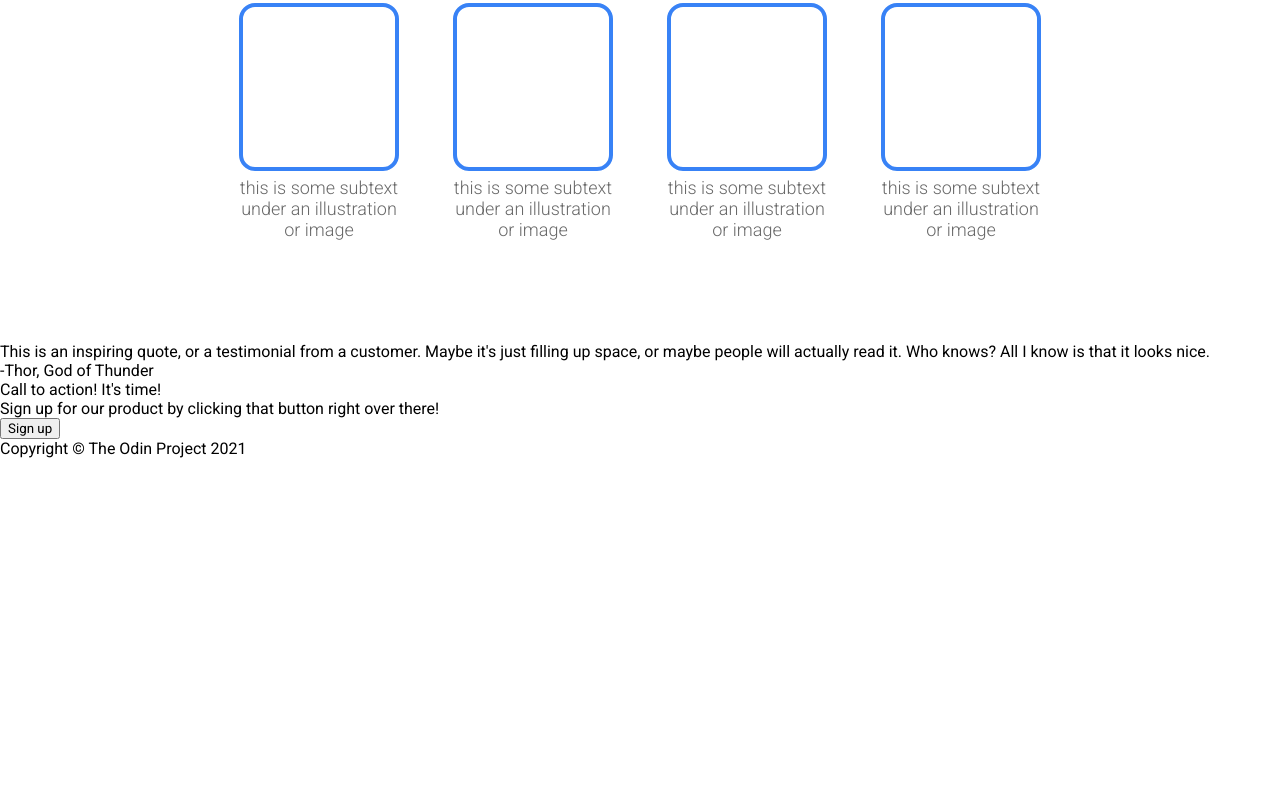
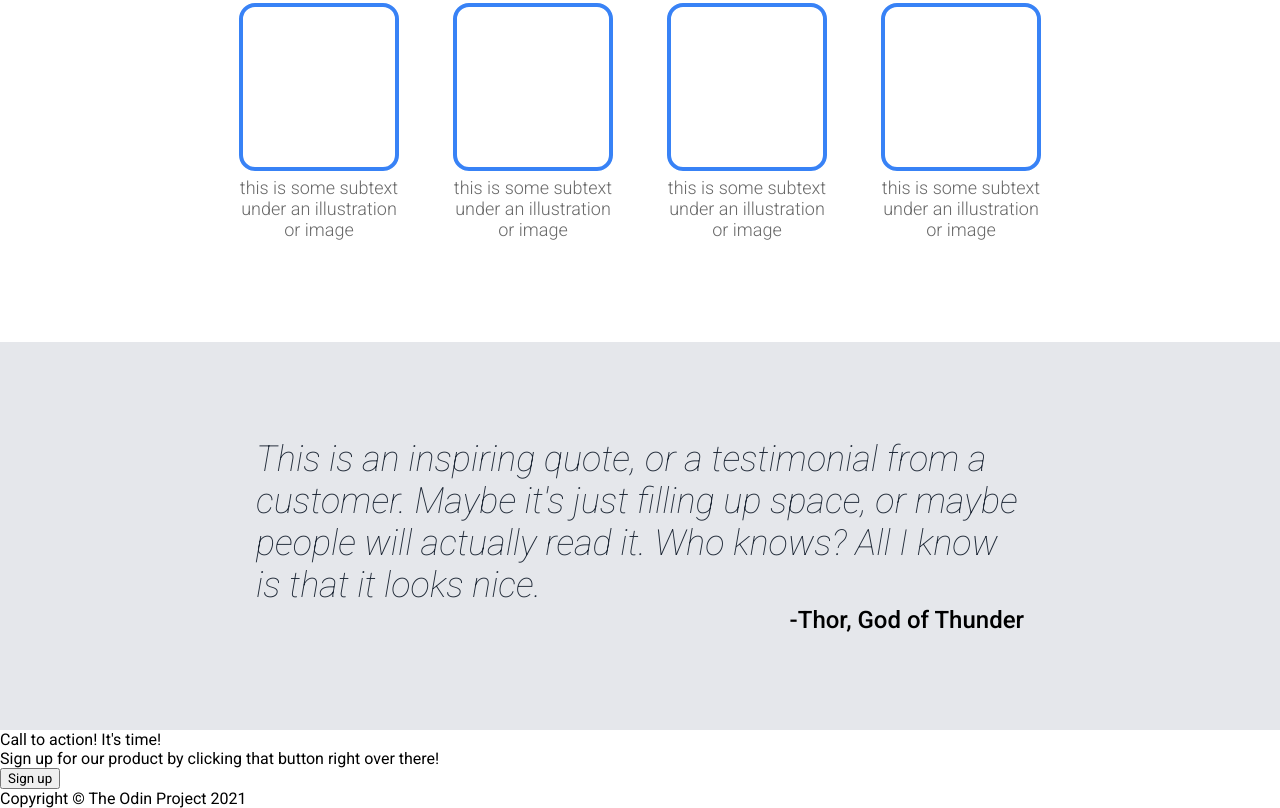
Before and after one commit to bencha27/odin-landing-page, a plain HTML site: page index.html in a window 1280 px wide. Shown: the part 593-1401 px from the top of the page. Before the commit the page ends 1051 px from the top, so only its background shows below. Drawn offline with Linux system fonts and the light colour scheme.

Commit message:
feat: edit quote section styles

```diff
--- a/index.html
+++ b/index.html
@@ -54,8 +54,8 @@
   </div>
 
   <div class="quote-section">
-    <p>This is an inspiring quote, or a testimonial from a customer. Maybe it's just filling up space, or maybe people will actually read it. Who knows? All I know is that it looks nice.</p>
-    <p>-Thor, God of Thunder</p>
+      <p id="quote">This is an inspiring quote, or a testimonial from a customer. Maybe it's just filling up space, or maybe people will actually read it. Who knows? All I know is that it looks nice.</p>
+      <p id="quote-author">-Thor, God of Thunder</p>
   </div>
 
   <div class="signup-section">
--- a/style.css
+++ b/style.css
@@ -110,3 +110,21 @@ header {
     margin: 6px 0;
   }
 }
+
+.quote-section {
+  background-color: #E5E7EB;
+  padding: 96px 20%;
+
+  & #quote {
+    font-size: 36px;
+    font-weight: 200;
+    font-style: italic;
+    color: #1F2937;
+  }
+
+  & #quote-author {
+    font-size: 24px;
+    font-weight: 500;
+    text-align: right;
+  }
+}
```
